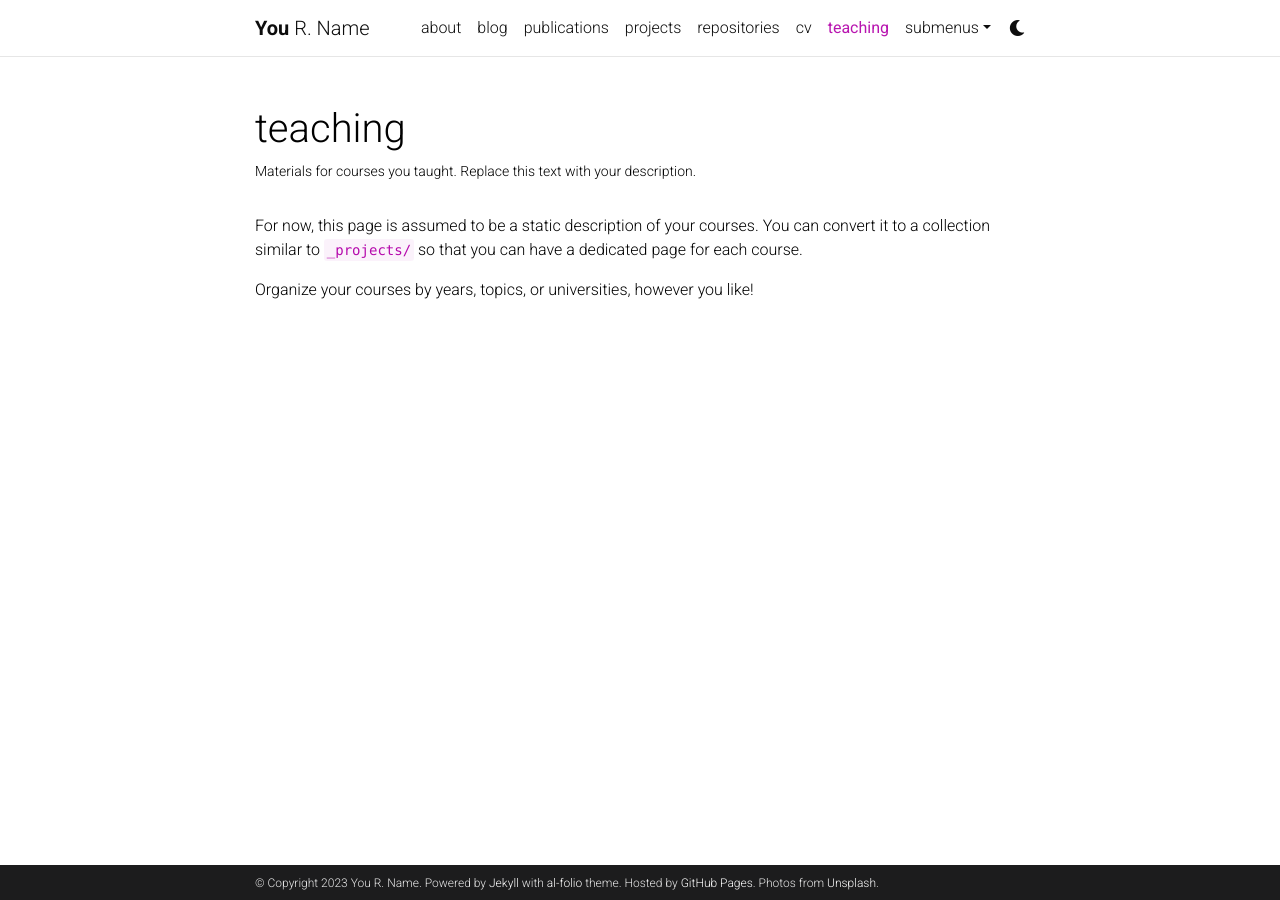
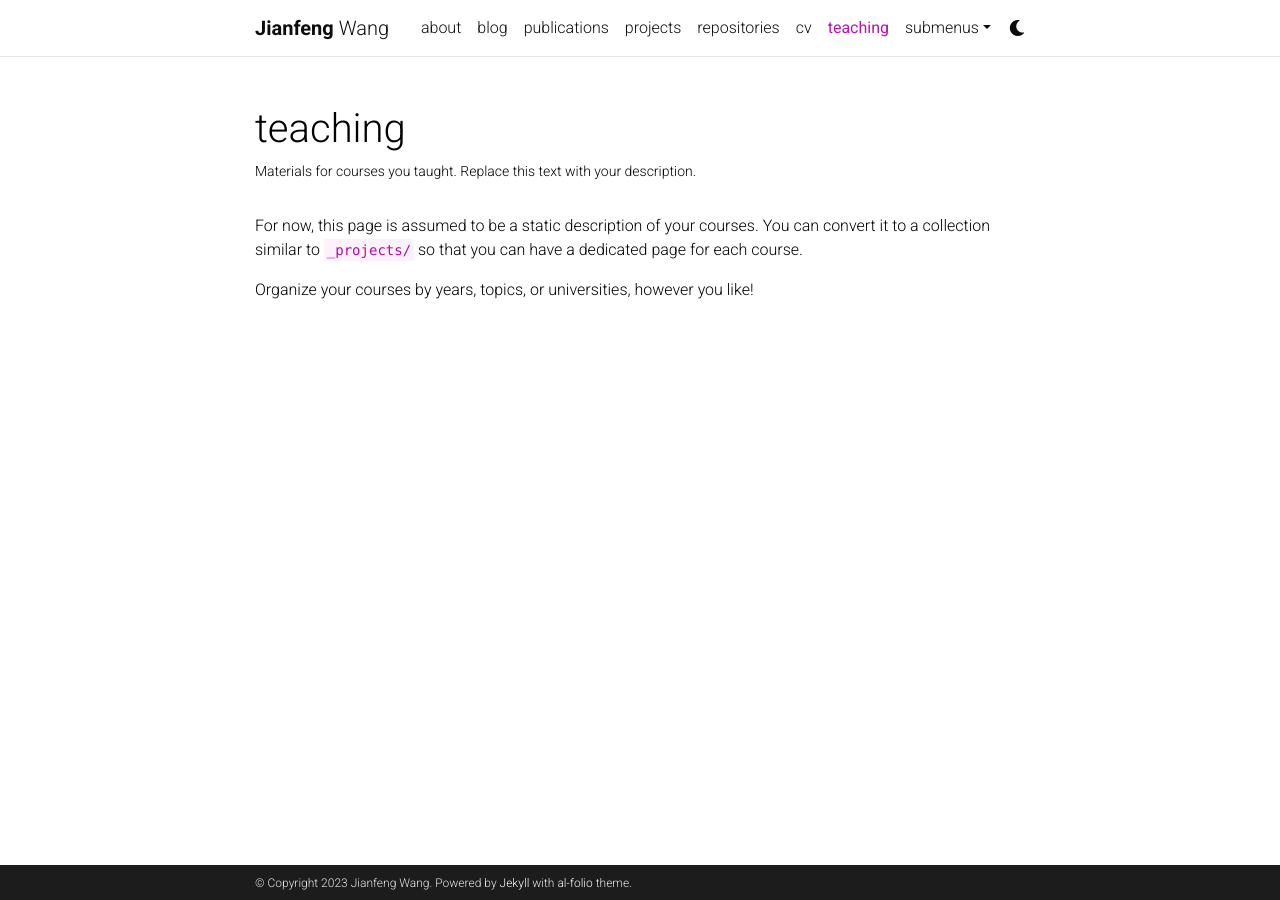
Before and after one commit to jianfenw/jianfenw.github.io, a Jekyll site: the page built from _pages/teaching.md, in a window 1280 px wide. Built offline with Jekyll 4.4.1, drawn with Linux system fonts in a browser that asks for light colours; full-size pictures stand in for the smaller copies a plugin makes; comment, search, counter and statistics services are not loaded; a style sheet for code colours, icons or effects is not loaded.

```diff
--- a/_config.yml
+++ b/_config.yml
@@ -3,23 +3,23 @@
 # -----------------------------------------------------------------------------
 
 title: blank # the website title (if blank, full name will be used instead)
-first_name: You
-middle_name: R.
-last_name: Name
-email: you@example.com
+first_name: Jianfeng
+middle_name:
+last_name: Wang
+email: pkueewjf@gmail.com
 description: > # the ">" symbol means to ignore newlines until "footer_text:"
   A simple, whitespace theme for academics. Based on [*folio](https://github.com/bogoli/-folio) design.
 footer_text: >
   Powered by <a href="https://jekyllrb.com/" target="_blank">Jekyll</a> with <a href="https://github.com/alshedivat/al-folio">al-folio</a> theme.
-  Hosted by <a href="https://pages.github.com/" target="_blank">GitHub Pages</a>.
-  Photos from <a href="https://unsplash.com" target="_blank">Unsplash</a>.
+#  Hosted by <a href="https://pages.github.com/" target="_blank">GitHub Pages</a>.
+#  Photos from <a href="https://unsplash.com" target="_blank">Unsplash</a>.
 keywords: jekyll, jekyll-theme, academic-website, portfolio-website  # add your own keywords or leave empty
 
 lang: en # the language of your site (for example: en, fr, cn, ru, etc.)
 icon: ⚛️  # the emoji used as the favicon (alternatively, provide image name in /assets/img/)
 
-url: https://alshedivat.github.io # the base hostname & protocol for your site
-baseurl: /al-folio # the subpath of your site, e.g. /blog/
+url: https://jfwangece.github.io # the base hostname & protocol for your site
+baseurl:  # the subpath of your site, e.g. /blog/
 last_updated: false # set to true if you want to display last updated in the footer
 impressum_path:  # set to path to include impressum link in the footer, use the same path as permalink in a page, helps to conform with EU GDPR
 
```
Also changed, not shown: _pages/about.md (+7 -7 lines), assets/img/jianfeng-profile.jpg (added).
